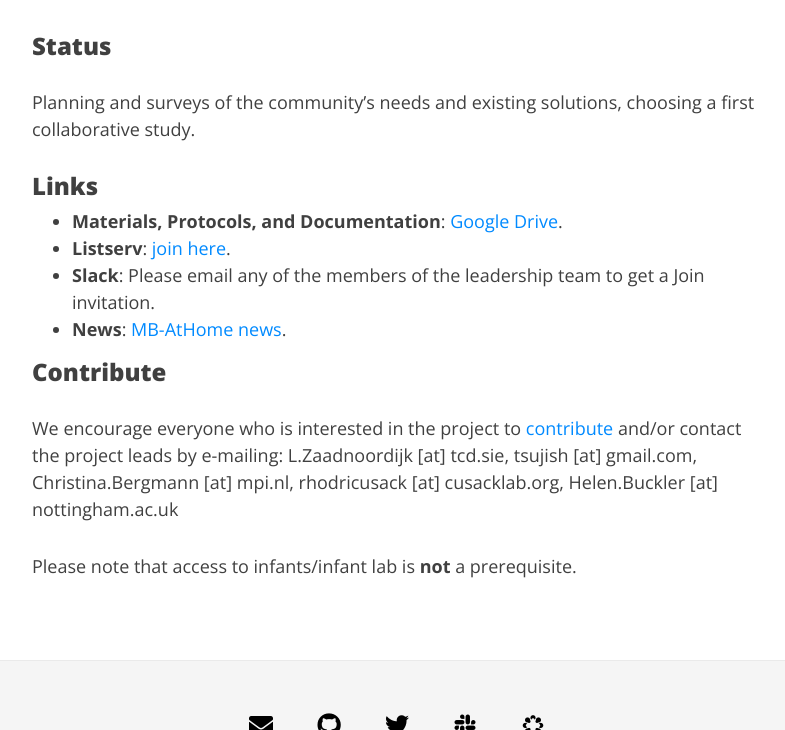
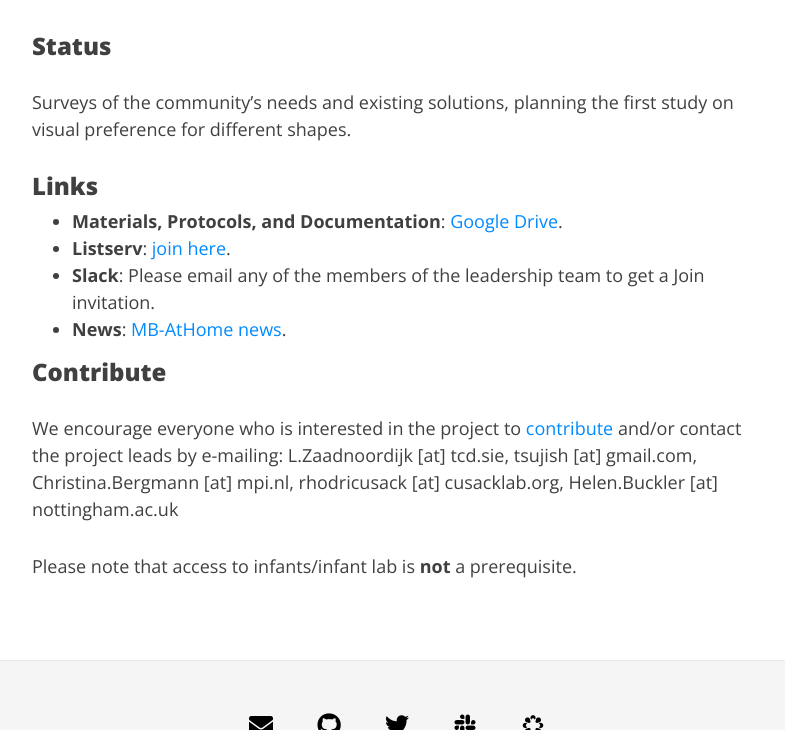
Before and after one commit to manybabies/manybabies.github.io, a Jekyll site: the page built from MB-AtHome.md, in a window 1280 px wide and 900 px high, scrolled down 1285 px, cut to the strip 170-900 px from the top of the window. Shown: the whole strip, without its empty margins (243-1028 px from the left). Built offline with Jekyll 4.4.1, drawn with Linux system fonts in a browser that asks for light colours; nearby versions of some CDN libraries; some web fonts are replaced.

Commit message:
Update status

```diff
--- a/MB-AtHome.md
+++ b/MB-AtHome.md
@@ -25,7 +25,7 @@ For a detailed index of collaborators (+ institutions, countries, studies), chec
 -->
 
 ### Status
-Planning and surveys of the community’s needs and existing solutions, choosing a first collaborative study.
+Surveys of the community’s needs and existing solutions, planning the first study on visual preference for different shapes.
 
 ### Links
 * **Materials, Protocols, and Documentation**: [Google Drive](https://drive.google.com/drive/folders/1IW0daOJMG37FdoGkX1l12zhjPYSmPcD5).
```
